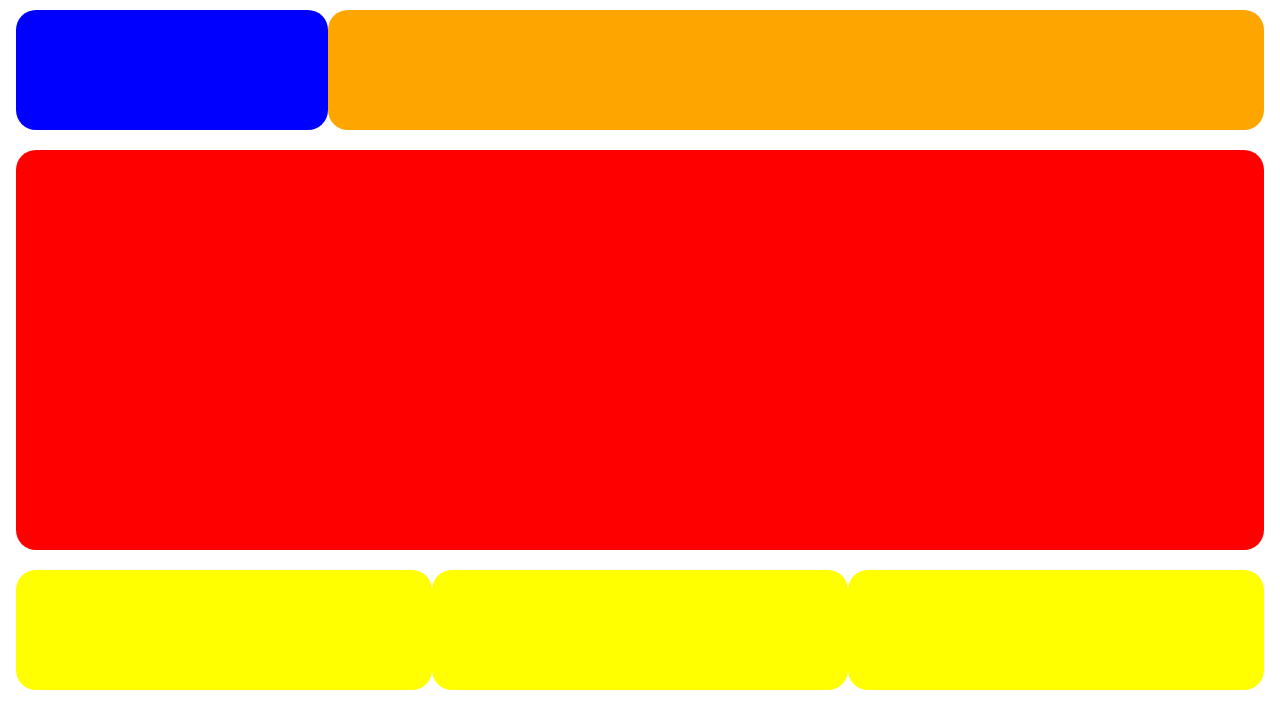
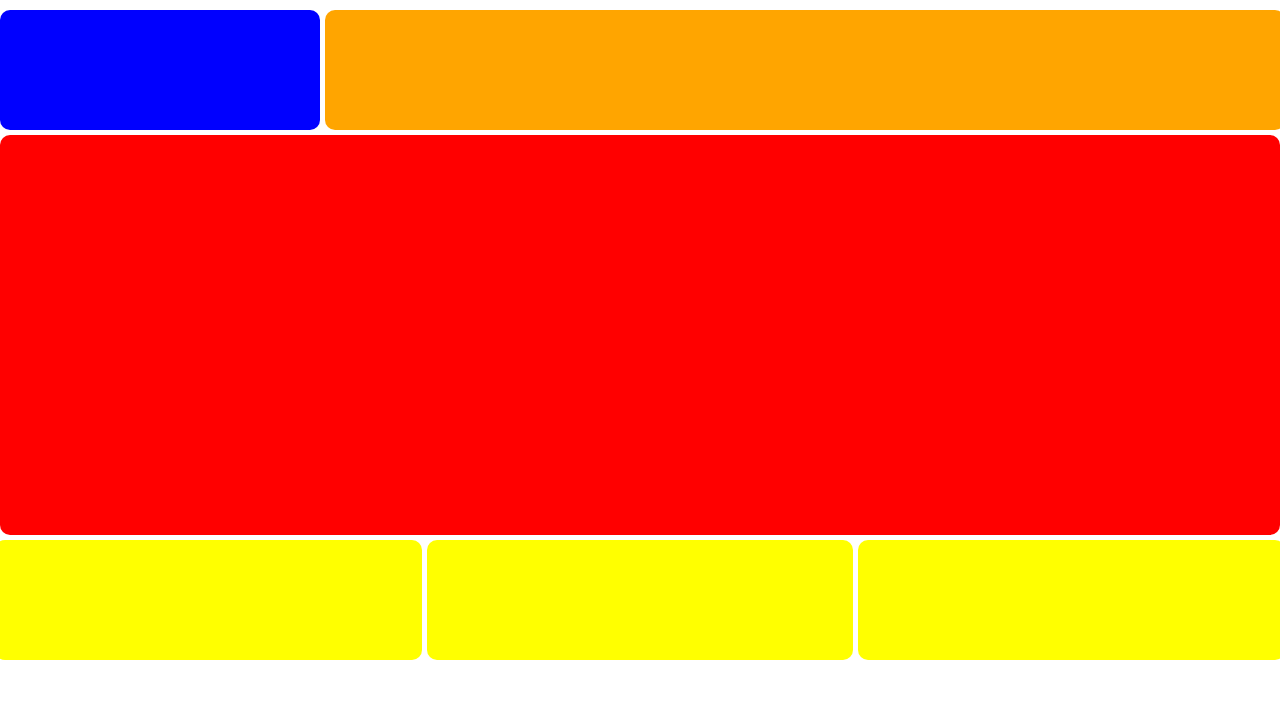
Before and after one commit to VitaliiNahorniak/RWD4, a plain HTML site: page index.html in a window 1280 px wide. Drawn offline with Linux system fonts and the light colour scheme.

Commit message:
edited RWD4

```diff
--- a/css/reset.css
+++ /dev/null
@@ -1,6 +0,0 @@
-* {
-	margin: 0;
-	padding: 0;
-	border: 0;
-	font-size: 100%;
-}
--- a/css/style.css
+++ b/css/style.css
@@ -1,40 +1,55 @@
+* {
+	margin: 0;
+	padding: 0;
+	border: 0;
+	font-size: 100%;
+}
+
 .header1 {
 	height: 15vh;
 	background: blue;
-	margin: 10px 0;
-	border-radius: 20px;
-
+	margin: 10px 0 0 0;
+	border-radius: 10px;
 }
 
 .header2 {
 	height: 15vh;
 	background: orange;
-	margin: 10px 0;
-	border-radius: 20px;
-	padding-left: 10px;
+	margin: 10px -5px 0 5px;
+	border-radius: 10px;
 	}
 
 .content {
 	height: 50vh;
 	background: red;
-	margin: 10px 0;
-	border-radius: 20px;
+	margin: 5px 0 0 0;
+	border-radius: 10px;
 }
 
-.container-fluid {
-	margin: 0 2vh;
-}
-
-.footer {
+.footer1 {
 	height: 15vh;
 	background: yellow;
-	margin: 10px 0;
-	border-radius: 20px;
+	margin: 5px 0 0 -5px;
+	border-radius: 10px;
 	}
 
 .footer2 {
 	height: 15vh;
+	background: yellow;
+	margin: 5px 0 0 5px;
+	border-radius: 10px;
+	}
+
+.footer3 {
+	height: 15vh;
+	background: yellow;
+	margin: 5px -5px 0 5px;
+	border-radius: 10px;
+	}
+
+.footer4 {
+	height: 15vh;
 	background: pink;
-	margin: 10px 0;
-	border-radius: 20px;
+	margin: 5px 0;
+	border-radius: 10px;
 	}
--- a/index.html
+++ b/index.html
@@ -6,7 +6,6 @@
     <title>RWD_4</title>
     <meta name="viewport" content="width=device-width, initial-scale=1.0">
     <link rel="stylesheet" type="text/css" href="bootstrap/css/bootstrap.css">
-    <link rel="stylesheet" type="text/css" href="css/reset.css">
     <link rel="stylesheet" href="css/style.css">
 </head>
 
@@ -16,8 +15,8 @@
         <header>
             <div class="container-fluid">
                 <div class="row">
-                    <div class="header1 col-lg-3 col-md-3 col-sm-3"></div>
-                    <div class="header2 col-lg-9 col-md-9 col-sm-9"></div>
+                    <div class="header1 col-xs-3 "></div>
+                    <div class="header2 col-xs-9 "></div>
                 </div>
             </div>
         </header>
@@ -27,7 +26,7 @@
     <section>
         <div class="container-fluid">
             <div class="row">
-                <div class="content col-lg-12 col-md-12 col-sm-12"></div>
+                <div class="content col-xs-12"></div>
             </div>
         </div>
     </section>
@@ -37,14 +36,14 @@
         <footer>
             <div class="container-fluid">
                 <div class="row">
-                    <div class="footer col-lg-4 col-md-4 col-sm-12"></div>
-                    <div class="footer col-lg-4 col-md-4 col-sm-12"></div>
-                    <div class="footer col-lg-4 col-md-4 col-sm-12"></div>
+                    <div class="footer1 col-lg-4 col-md-4 col-sm-12"></div>
+                    <div class="footer2 col-lg-4 col-md-4 col-sm-12"></div>
+                    <div class="footer3 col-lg-4 col-md-4 col-sm-12"></div>
                 </div>
             </div>
             <div class="container-fluid">
                 <div class="row">
-                    <div class="footer2 visible-md-block col-md-12"></div>
+                    <div class="footer4 visible-md-block col-md-12"></div>
                 </div>
             </div>
         </footer>
```
